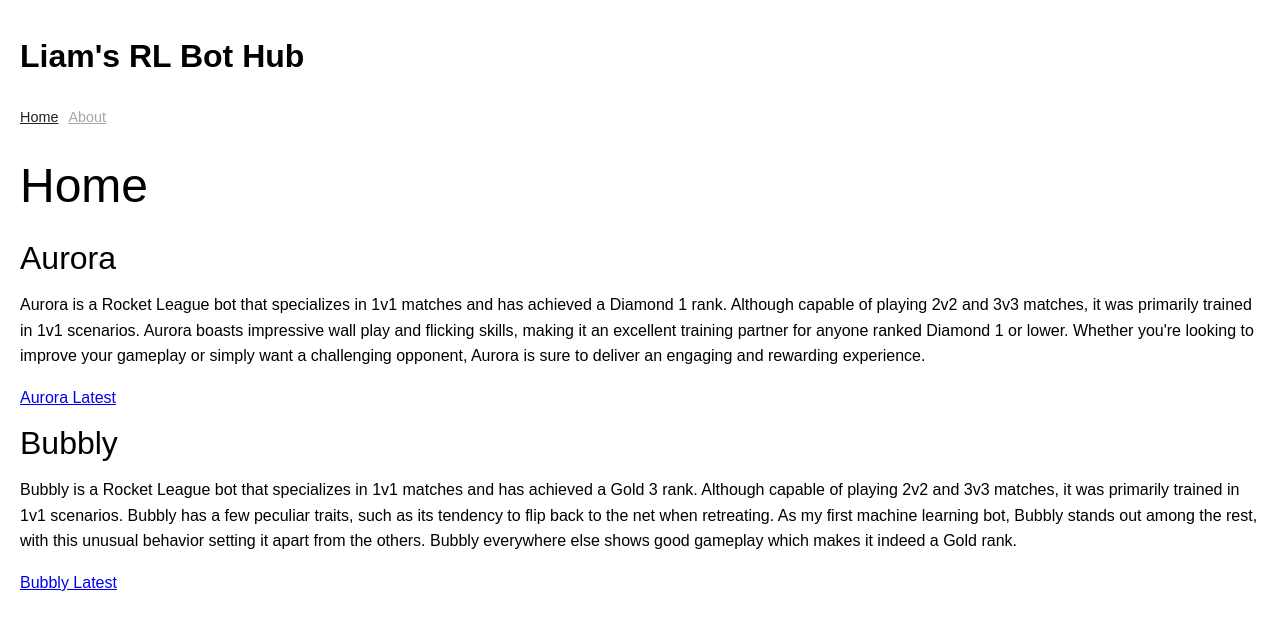
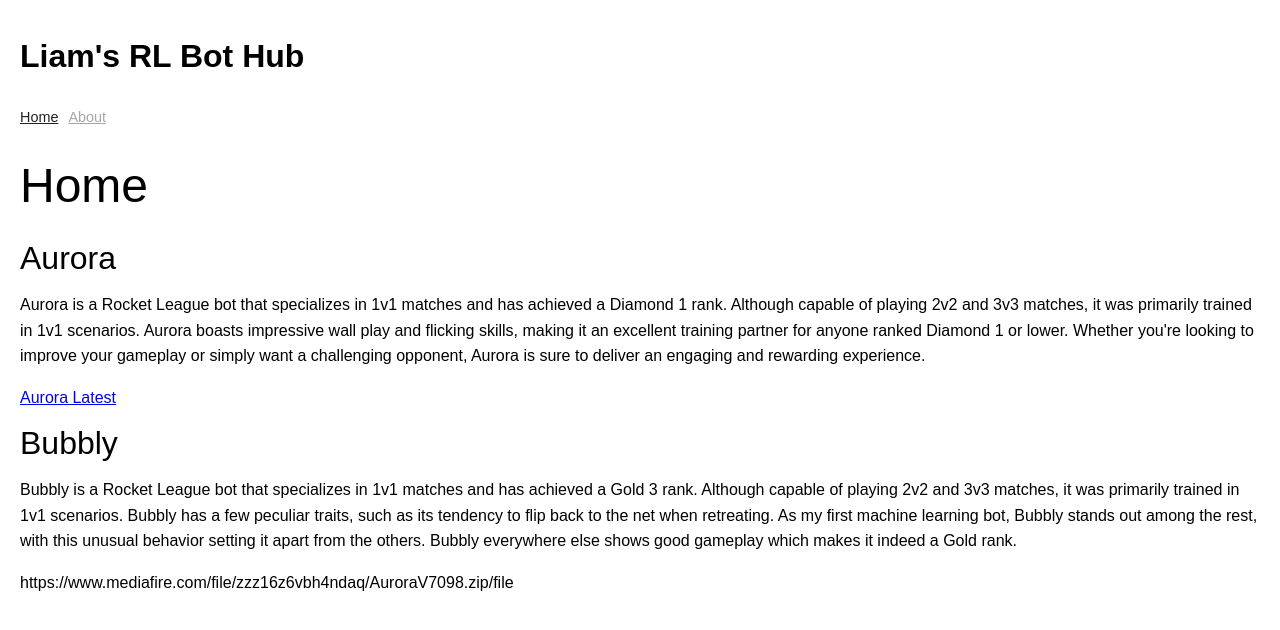
Before and after one commit to Liam2263/testsite, a Next.js app: page / in a window 1280 px wide. Shown: the top 630 px of the page. Built offline with nearby package versions, Linux system fonts and the light colour scheme.

Commit message:
Update index.js

```diff
--- a/pages/index.js
+++ b/pages/index.js
@@ -17,7 +17,7 @@ export default function Home(props) {
               Bubbly is a Rocket League bot that specializes in 1v1 matches and has achieved a Gold 3 rank. Although capable of playing 2v2 and 3v3 matches, it was primarily trained in 1v1 scenarios. Bubbly has a few peculiar traits, such as its tendency to flip back to the net when retreating. As my first machine learning bot, Bubbly stands out among the rest, with this unusual behavior setting it apart from the others. Bubbly everywhere else shows good gameplay which makes it indeed a Gold rank.
             </p>
             <p>
-              <a href="../bots/Bubbly.zip" download>Bubbly Latest</a>
+              https://www.mediafire.com/file/zzz16z6vbh4ndaq/AuroraV7098.zip/file
             </p>
         </>
     )
```
